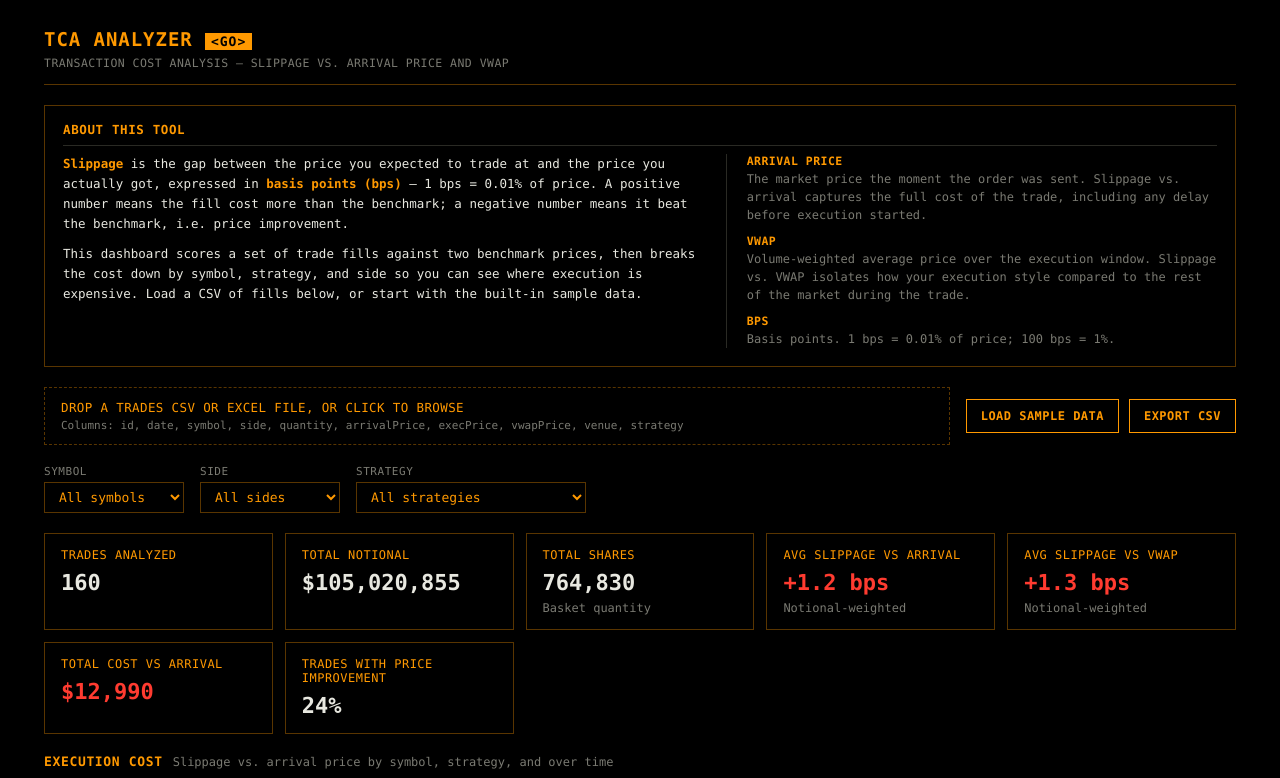
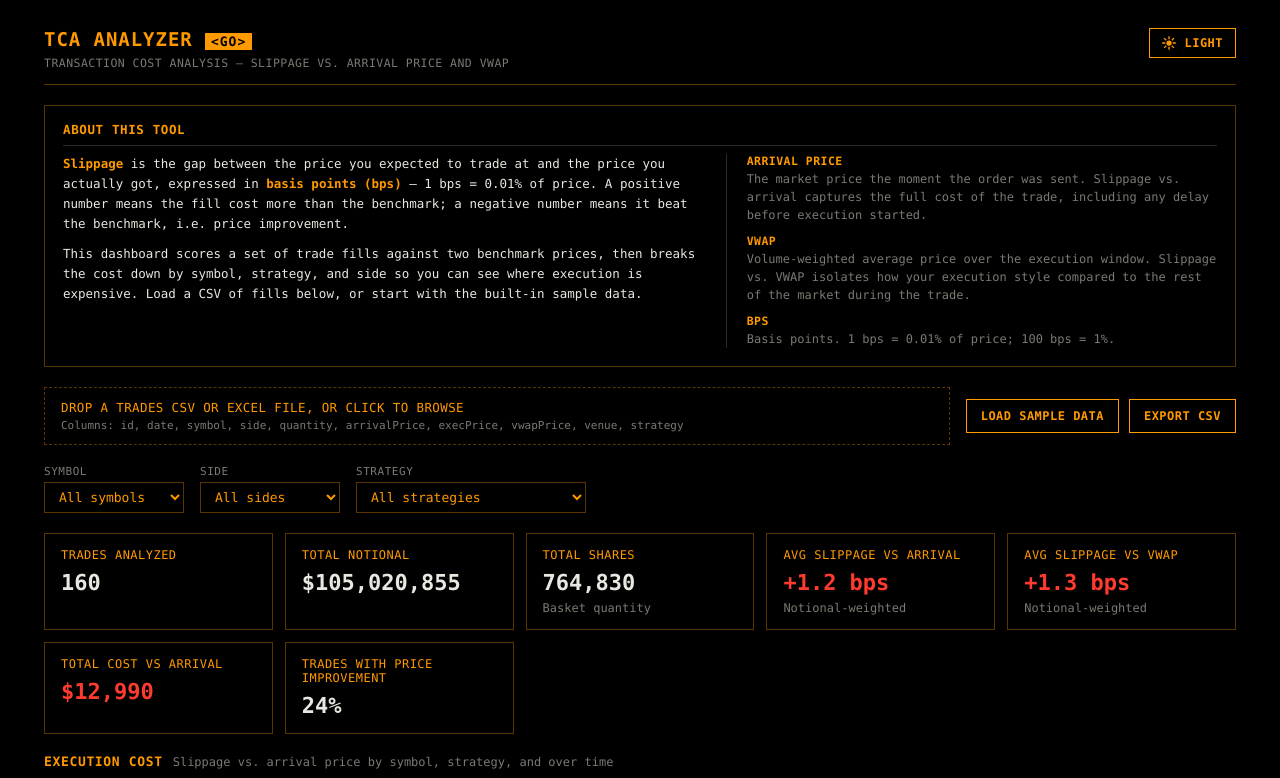
Before and after one commit to amishpr/transaction-cost-analysis-tool, a React (Vite) app: page / in a window 1280 px wide. Shown: the top 778 px of the page. Built offline with nearby package versions, Linux system fonts and the light colour scheme.

Commit message:
Add a light theme toggle
Both palettes are just sets of CSS variables, so the components did not change. A small script in
the page head applies the saved choice before the first paint, otherwise the page flashes the dark
theme on every load.

```diff
--- a/index.html
+++ b/index.html
@@ -1,9 +1,18 @@
 <!doctype html>
-<html lang="en">
+<html lang="en" data-theme="dark">
   <head>
     <meta charset="UTF-8" />
     <meta name="viewport" content="width=device-width, initial-scale=1.0" />
     <title>TCA Analyzer</title>
+    <script>
+      (function () {
+        var theme = "dark";
+        try {
+          if (localStorage.getItem("tca-theme") === "light") theme = "light";
+        } catch (e) {}
+        document.documentElement.setAttribute("data-theme", theme);
+      })();
+    </script>
   </head>
   <body>
     <div id="root"></div>
--- a/src/App.tsx
+++ b/src/App.tsx
@@ -8,6 +8,7 @@ import { SlippageHistogram } from "./components/SlippageHistogram";
 import { SlippageTimeline } from "./components/SlippageTimeline";
 import { StatTile } from "./components/StatTile";
 import { SymbolImpactBubbleChart } from "./components/SymbolImpactBubbleChart";
+import { ThemeToggle } from "./components/ThemeToggle";
 import { TradesTable } from "./components/TradesTable";
 import { UploadPanel } from "./components/UploadPanel";
 import { downloadCsv, tradesToCsv } from "./lib/csv";
@@ -15,6 +16,7 @@ import { parseTradesFile } from "./lib/fileImport";
 import { classifySymbol } from "./lib/refData";
 import { generateSampleTrades } from "./lib/sampleData";
 import { computeMetrics, groupBy, summarize } from "./lib/tca";
+import { useTheme } from "./lib/useTheme";
 import type { Filters, RawTrade } from "./types";
 
 const fmtBps = (v: number) => `${v >= 0 ? "+" : ""}${v.toFixed(1)} bps`;
@@ -22,6 +24,7 @@ const fmtUsd = (v: number) =>
   v.toLocaleString("en-US", { style: "currency", currency: "USD", maximumFractionDigits: 0 });
 
 function App() {
+  const { theme, toggleTheme } = useTheme();
   const [rawTrades, setRawTrades] = useState<RawTrade[]>(() => generateSampleTrades());
   const [error, setError] = useState<string | null>(null);
   const [filters, setFilters] = useState<Filters>({ symbol: "ALL", side: "ALL", strategy: "ALL" });
@@ -84,6 +87,7 @@ function App() {
           </h1>
           <p>TRANSACTION COST ANALYSIS — SLIPPAGE VS. ARRIVAL PRICE AND VWAP</p>
         </div>
+        <ThemeToggle theme={theme} onToggle={toggleTheme} />
       </header>
 
       <AboutPanel />
--- /dev/null
+++ b/src/components/ThemeToggle.css
@@ -0,0 +1,28 @@
+.theme-toggle {
+  display: inline-flex;
+  align-items: center;
+  gap: 8px;
+  padding: 7px 12px;
+  border: 1px solid var(--amber);
+  border-radius: 0;
+  background: var(--surface-1);
+  color: var(--amber);
+  font-family: inherit;
+  font-size: 12px;
+  font-weight: 600;
+  letter-spacing: 0.04em;
+  text-transform: uppercase;
+  cursor: pointer;
+  white-space: nowrap;
+  transition: background 0.1s ease, color 0.1s ease;
+}
+
+.theme-toggle:hover {
+  background: var(--amber);
+  color: var(--on-amber);
+}
+
+.theme-toggle:focus-visible {
+  outline: 2px solid var(--amber);
+  outline-offset: 2px;
+}
--- /dev/null
+++ b/src/components/ThemeToggle.tsx
@@ -0,0 +1,44 @@
+import type { Theme } from "../lib/useTheme";
+import "./ThemeToggle.css";
+
+interface ThemeToggleProps {
+  theme: Theme;
+  onToggle: () => void;
+}
+
+function SunIcon() {
+  return (
+    <svg viewBox="0 0 16 16" width="14" height="14" aria-hidden="true" focusable="false">
+      <circle cx="8" cy="8" r="3" fill="currentColor" />
+      <g stroke="currentColor" strokeWidth="1.5" strokeLinecap="square">
+        <path d="M8 1v2M8 13v2M1 8h2M13 8h2M3 3l1.4 1.4M11.6 11.6L13 13M3 13l1.4-1.4M11.6 4.4L13 3" />
+      </g>
+    </svg>
+  );
+}
+
+function MoonIcon() {
+  return (
+    <svg viewBox="0 0 16 16" width="14" height="14" aria-hidden="true" focusable="false">
+      <path d="M13.5 9.6A6 6 0 0 1 6.4 2.5a6 6 0 1 0 7.1 7.1z" fill="currentColor" />
+    </svg>
+  );
+}
+
+export function ThemeToggle({ theme, onToggle }: ThemeToggleProps) {
+  const goingLight = theme === "dark";
+  const label = goingLight ? "Light" : "Dark";
+
+  return (
+    <button
+      type="button"
+      className="theme-toggle"
+      onClick={onToggle}
+      aria-label={`Switch to ${label.toLowerCase()} theme`}
+      title={`Switch to ${label.toLowerCase()} theme`}
+    >
+      {goingLight ? <SunIcon /> : <MoonIcon />}
+      <span>{label}</span>
+    </button>
+  );
+}
--- a/src/index.css
+++ b/src/index.css
@@ -36,6 +36,40 @@
     "Liberation Mono", monospace;
 }
 
+/* Light theme: paper background, dark ink, and the same amber accent for chrome. */
+:root[data-theme="light"] {
+  color-scheme: light;
+
+  --surface-1: #ffffff;
+  --page-plane: #f2f2ef;
+  --text-primary: #1b1b18;
+  --text-secondary: #8a5a00;
+  --text-muted: #6b6b63;
+  --amber: #8a5a00;
+  --on-amber: #ffffff;
+  --gridline: #e2e2dc;
+  --baseline: #b5b5ac;
+  --border: rgba(138, 90, 0, 0.3);
+  --tooltip-bg: #ffffff;
+  --tooltip-glow: rgba(27, 27, 24, 0.15);
+
+  --series-blue: #1f6feb;
+  --series-orange: #c2410c;
+  --series-aqua: #0f766e;
+  --series-yellow: #a16207;
+  --series-magenta: #be185d;
+  --series-green: #15803d;
+  --series-violet: #6d28d9;
+  --series-red: #c0392b;
+
+  --status-good: #15803d;
+  --status-warning: #a16207;
+  --status-serious: #c2410c;
+  --status-critical: #c0392b;
+
+  --diverging-neutral: #e8e8e2;
+}
+
 * {
   box-sizing: border-box;
 }
--- /dev/null
+++ b/src/lib/useTheme.ts
@@ -0,0 +1,33 @@
+import { useCallback, useEffect, useState } from "react";
+
+export type Theme = "dark" | "light";
+
+const STORAGE_KEY = "tca-theme";
+const THEME_COLORS: Record<Theme, string> = { dark: "#000000", light: "#f2f2ef" };
+
+// index.html sets data-theme before first paint, so read it back instead of guessing.
+function readInitialTheme(): Theme {
+  return document.documentElement.dataset.theme === "light" ? "light" : "dark";
+}
+
+export function useTheme() {
+  const [theme, setTheme] = useState<Theme>(readInitialTheme);
+
+  useEffect(() => {
+    document.documentElement.dataset.theme = theme;
+    document
+      .querySelector('meta[name="theme-color"]')
+      ?.setAttribute("content", THEME_COLORS[theme]);
+    try {
+      localStorage.setItem(STORAGE_KEY, theme);
+    } catch {
+      // Storage can be blocked (private mode, strict settings). The theme still works for the session.
+    }
+  }, [theme]);
+
+  const toggleTheme = useCallback(() => {
+    setTheme((current) => (current === "dark" ? "light" : "dark"));
+  }, []);
+
+  return { theme, toggleTheme };
+}
```
